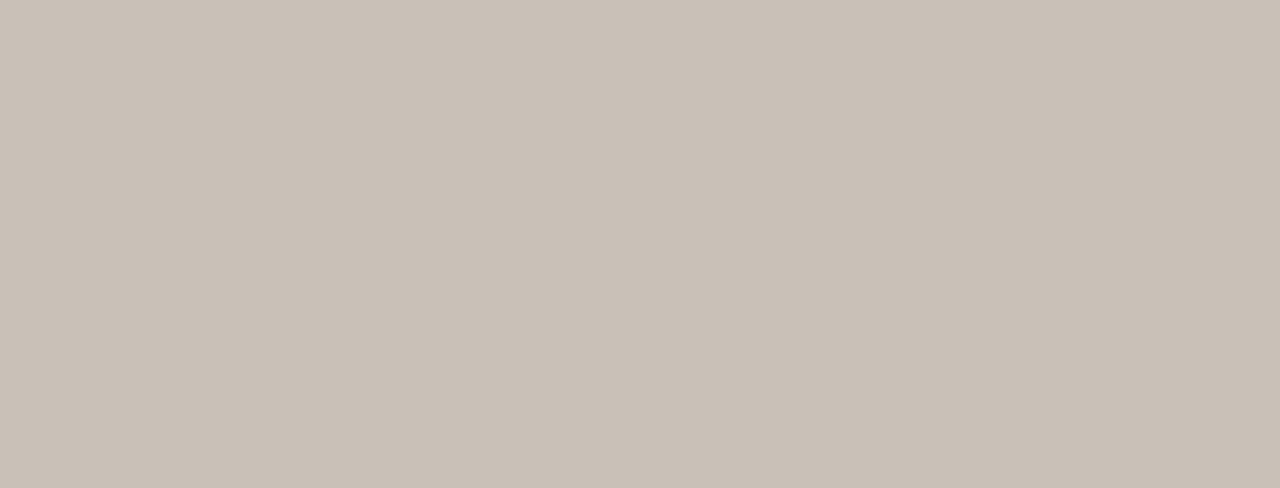
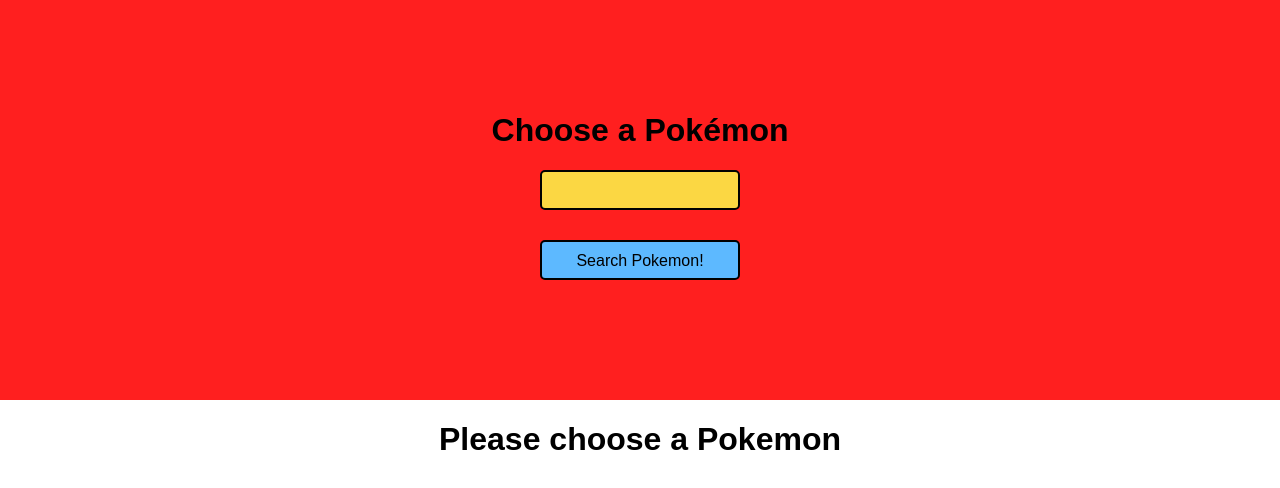
Before and after one commit to nealsymons/project3, a React (Create React App) app: page / in a window 1280 px wide. Shown: the top 488 px of the page. Built offline with nearby package versions, Linux system fonts and the light colour scheme.

Commit message:
functionality commitgit add -Agit add -A

```diff
--- a/src/App.css
+++ b/src/App.css
@@ -10,87 +10,57 @@
 
 .sr-only { position: absolute; width: 1px; height: 1px; margin: -1px; border: 0; padding: 0; white-space: nowrap; clip-path: inset(100%); clip: rect(0 0 0 0); overflow: hidden;}
 
-body {
-  text-align: center;
-  background-color: #c9c0b7;
-  font-family: 'Work Sans', monospace;
-  font-weight: 300;
+.App {
+  display: flex;
+  justify-content: center;
+  font-family: Arial, Helvetica, sans-serif;
+  flex-direction: column;
 }
 
-header {
-  padding: 40px 0 10px;
+body {
+  margin: 0;
+  padding: 0;
 }
 
-form {
-  padding-bottom: 30px;
+.title {
+  background-color: #ff1f1f;
+  width: 100%;
+  height: 50vh;
+  display: flex;
+  flex-direction: column;
+  align-items: center;
+  justify-content: center;
 }
 
-h1 {
-  font-size: 3rem;
-  font-weight: 500;
-  text-transform: uppercase;
+.title input {
+  width: 200px;
+  height: 40px;
+  border-radius: 5px;
+  border: 2px solid black;
+  padding: 10px;
+  background-color: #fbd743;
 }
 
-h2 {
-  font-weight: 400;
-  font-size: 1.3rem;
+.title button {
+  width: 200px;
+  height: 40px;
+  margin: 30px;
+  border-radius: 5px;
+  border: 2px solid black;
+  padding: 10px;
+  background-color: #5db9ff;
 }
 
-.photos {
-    display: grid;
-    grid-template-columns: repeat(3, 1fr);
-    gap: 25px;
-    margin: 20px 5%;
+.title button:hover {
+  cursor: pointer;
 }
 
-.photo-container {
-    display: flex;
-    align-items: center;
-    justify-content: center;
-    padding: 18px;
-    background: white;
+.display {
+  display: flex;
+  flex-direction: column;
+  align-items: center;
 }
 
-img {
-    display: block;
-    max-width: 100%;
+.display h4, h3 {
+  margin: 5px;
 }
-
-select {
-  padding: 5px 15px;
-  background: transparent;
-  border: none;
-  outline: none;
-  border-bottom: 1px solid black;
-  margin-right: 25px;
-  transition: all .2s;
-}
-
-select:hover,
-select:focus,
-select:focus-within {
-  border-bottom: 1px solid #784605;
-  color: #784605;
-  background: #dbd7d4;
-}
-
-button {
-  display: block;
-  margin: 10px auto 0 auto;
-  padding: 5px 10px;
-  background: black;
-  color: white;
-  outline: none;
-  border: none;
-  cursor: pointer;
-  transition: all .2s;
-}
-
-button:hover,
-button:focus {
-  background: #784605;
-}
-
-button:active {
-  opacity: 0.7;
-}
--- a/src/App.js
+++ b/src/App.js
@@ -1,11 +1,58 @@
 import './App.css';
+import { useState } from "react";
+import Axios from 'axios';
+
 
 function App() {
+  const [pokemonName, setPokemonName] = useState("");
+  const [pokemonChosen, setPokemonChosen] = useState(false);
+  const [pokemon, setPokemon] = useState({
+    name: "",
+    species: "",
+    img: "",
+    hp: "",
+    attack: "",
+    defense: "",
+    type: ""
+  });
+
+  const searchPokemon = () => {
+    Axios.get(`https://pokeapi.co/api/v2/pokemon/${pokemonName}`).then((response) => {
+      setPokemon({
+        name: pokemonName,
+        species: response.data.species.name,
+        img: response.data.sprites.front_default,
+        hp: response.data.stats[0].base_stat,
+        attack: response.data.stats[1].base_stat,
+        defense: response.data.stats[2].base_stat,
+        type: response.data.types[0].type.name
+      });
+      setPokemonChosen(true);
+    })
+  }
+
   return (
     <div className="App">
-      <header className="App-header">
-
-      </header>
+      <div className='title'>
+        <h1>Choose a Pokémon </h1>
+        <input type="text" onChange={(event) => {
+          setPokemonName(event.target.value);
+        }} />
+        <button onClick={searchPokemon}>Search Pokemon!</button>
+      </div>
+      <div className='display'>
+        {!pokemonChosen ? (<h1>Please choose a Pokemon</h1>) :
+          (<>
+            <h1>{pokemon.name}</h1>
+            <img src={pokemon.img} />
+            <h3>Species: {pokemon.species}</h3>
+            <h3>Type: {pokemon.type}</h3>
+            <h4>Hp: {pokemon.hp}</h4>
+            <h4>Attack: {pokemon.attack}</h4>
+            <h4>Defense: {pokemon.defense}</h4>
+          </>
+          )}
+      </div>
     </div>
   );
 }
@@ -16,11 +63,11 @@
   // pokemon
   // userSelection
 
-// Once the component has been mounted, call the local method to get the data from the Pokemon API
+// Once the caomponent has been mounted, call the local method to get the data from the Pokemon API
 
 // A local method getPokemon to make the API call for the selected Pokemon from the list
   // when successful, update the state with the API data
-  // else display an error message
+  // else display an error messge
 
 // Render the app
   // header
```
Also changed, not shown: src/components/Form.js (+10 -0 lines), src/components/PokeCard.js (+10 -0 lines).
